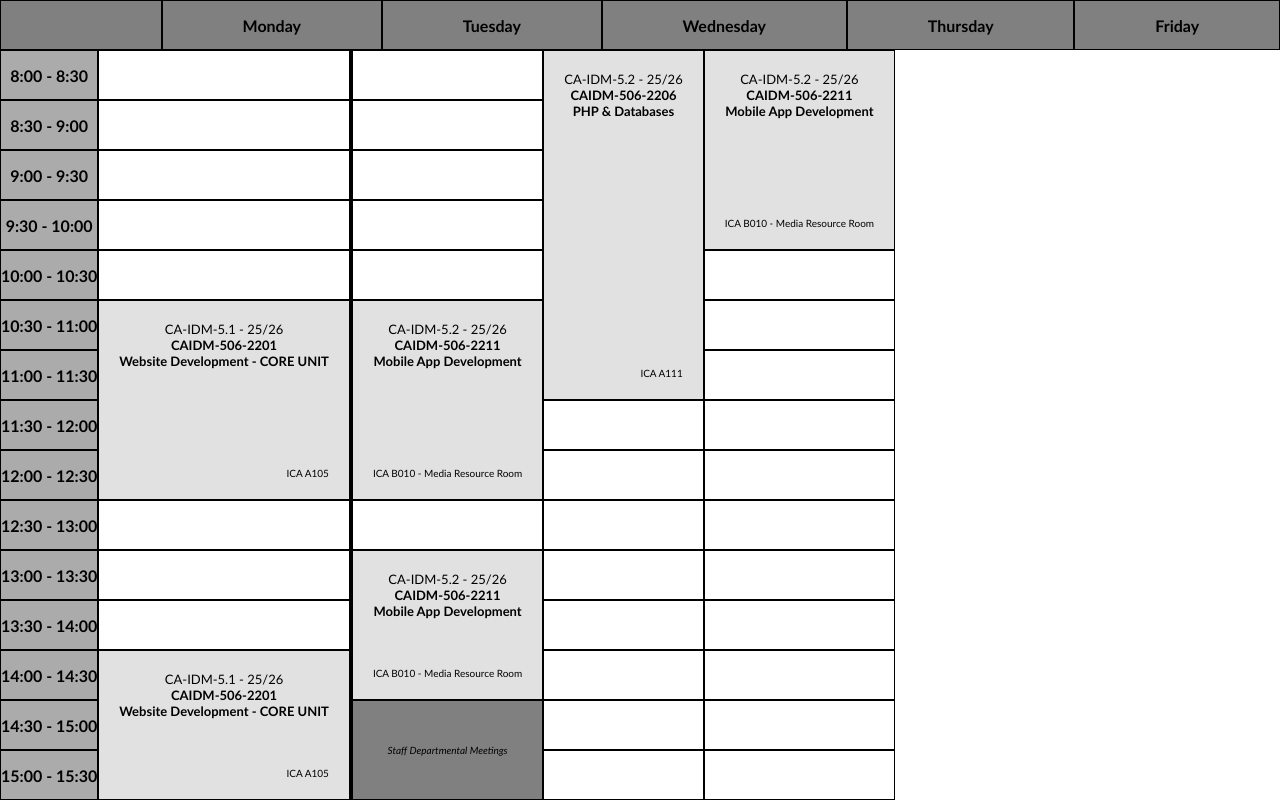
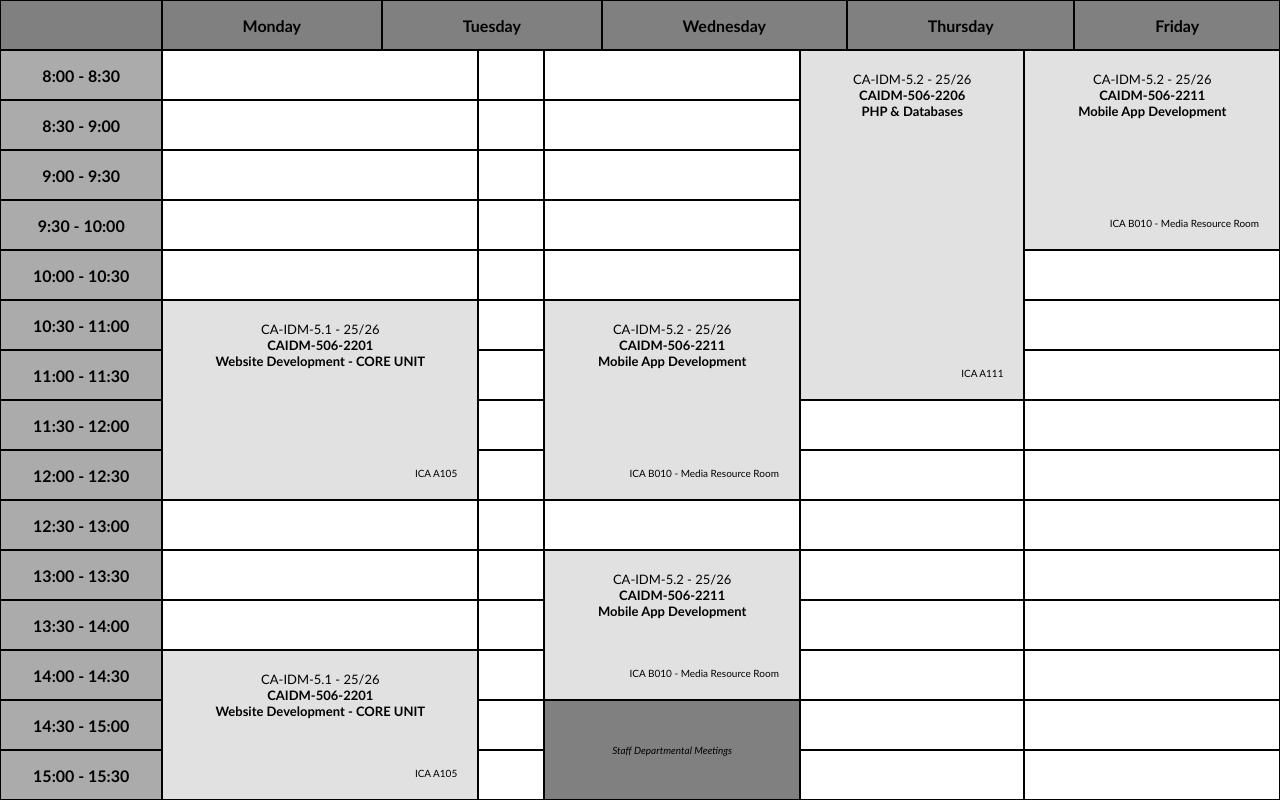
Before and after one commit to matthewcumbo/2025-int51-secondexample, a plain HTML site: page flexboxTimetable.html in a window 1280 px wide. Drawn offline with Linux system fonts and the light colour scheme.

Commit message:
Added Flexbox Timetable

```diff
--- a/flexboxTimetable.css
+++ b/flexboxTimetable.css
@@ -16,7 +16,8 @@
     height: 50px;
 }
 
-.timetable{
+.timetable div{
+    flex-grow: 1;
 }
 
 .header{
```
Also changed, not shown: flexboxTimetable.html (indentation only).
